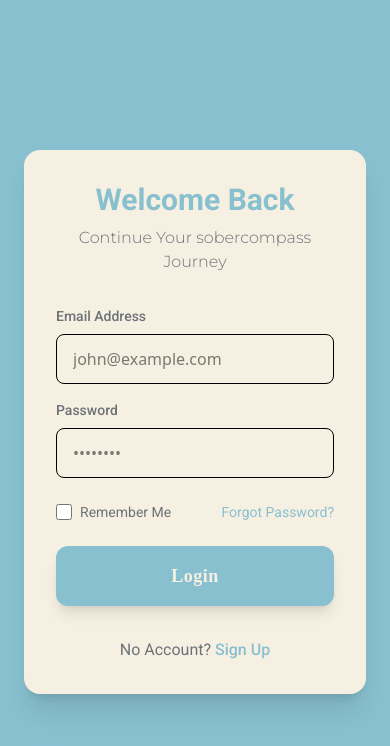
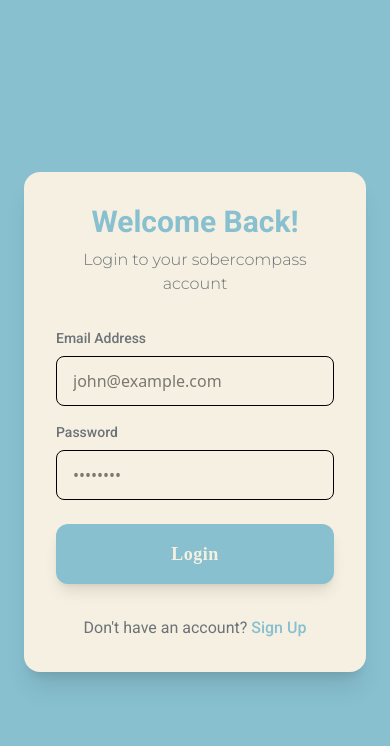
Before and after one commit to rashad3412/sobercompass, a React (Vite) app: page /login in a window 390 px wide. Shown: the top 746 px of the page. Built offline with nearby package versions, Linux system fonts and the light colour scheme.

Commit message:
added backend

```diff
--- /dev/null
+++ b/sobercompass-backend/app.js
@@ -0,0 +1,21 @@
+// backend/app.js
+const express = require("express");
+const cors = require("cors"); // To handle cross-origin requests, if needed
+const authRoutes = require("./routes/authRoutes"); // Import the routes
+
+const app = express();
+
+// Middleware to parse JSON request bodies
+app.use(express.json());
+
+// Enable CORS if necessary
+app.use(cors());
+
+// Register routes
+app.use("/auth", authRoutes); // "/auth" will be the base route for your auth operations
+
+// Start the server
+const PORT = process.env.PORT || 5001;
+app.listen(PORT, () => {
+  console.log(`Server running on port ${PORT}`);
+});
--- /dev/null
+++ b/sobercompass-backend/models/User.js
@@ -0,0 +1,26 @@
+const mongoose = require("mongoose");
+
+const userSchema = new mongoose.Schema(
+  {
+    fullName: {
+      type: String,
+      required: [true, "Full name is required"], // Make sure this is required
+    },
+    email: {
+      type: String,
+      required: [true, "Email is required"],
+      unique: true,
+    },
+    password: {
+      type: String,
+      required: [true, "Password is required"],
+    },
+  },
+  {
+    timestamps: true,
+  }
+);
+
+const User = mongoose.model("User", userSchema);
+
+module.exports = User;
--- /dev/null
+++ b/sobercompass-backend/routes/authRoutes.js
@@ -0,0 +1,39 @@
+const express = require("express");
+const bcrypt = require("bcryptjs");
+const User = require("./models/User"); // Ensure your User model is correctly imported
+const router = express.Router();
+
+router.post("/register", async (req, res) => {
+  const { fullName, email, password } = req.body;
+
+  if (!fullName || !email || !password) {
+    return res.status(400).json({ message: "Please provide all fields." });
+  }
+
+  try {
+    // Check if the user already exists by email
+    const existingUser = await User.findOne({ email });
+    if (existingUser) {
+      return res.status(400).json({ message: "User already exists!" });
+    }
+
+    // Hash the password
+    const hashedPassword = await bcrypt.hash(password, 10);
+
+    // Create a new user
+    const newUser = new User({
+      fullName,
+      email,
+      password: hashedPassword,
+    });
+
+    // Save the new user to the database
+    await newUser.save();
+    res.status(201).json({ message: "User created successfully" });
+  } catch (error) {
+    console.error("Error:", error);
+    res.status(500).json({ message: "Server error." });
+  }
+});
+
+module.exports = router;
--- a/src/pages/LoginScreen.jsx
+++ b/src/pages/LoginScreen.jsx
@@ -1,37 +1,74 @@
-import React from "react";
-import { Link } from "react-router-dom";
+import React, { useState } from "react";
+import { Link, useNavigate } from "react-router-dom";
 
 const LoginScreen = () => {
+  const [formData, setFormData] = useState({
+    email: "",
+    password: "",
+  });
+  const [error, setError] = useState(null);
+  const [loading, setLoading] = useState(false);
+  const navigate = useNavigate();
+
+  const handleChange = (e) => {
+    const { name, value } = e.target;
+    setFormData({
+      ...formData,
+      [name]: value,
+    });
+  };
+
+  const handleSubmit = async (e) => {
+    e.preventDefault();
+    setLoading(true);
+    setError(null);
+
+    if (!formData.email || !formData.password) {
+      setError("Please fill out all fields.");
+      setLoading(false);
+      return;
+    }
+
+    try {
+      const response = await fetch("/auth/login", {
+        method: "POST",
+        headers: {
+          "Content-Type": "application/json",
+        },
+        body: JSON.stringify(formData),
+      });
+
+      const data = await response.json();
+      setLoading(false);
+
+      if (response.ok) {
+        localStorage.setItem("token", data.token);
+        console.log("Login successful:", data);
+        navigate("/dashboard");
+      } else {
+        setError(data.message);
+      }
+    } catch (err) {
+      setLoading(false);
+      setError("Something went wrong. Please try again.");
+    }
+  };
+
   return (
     <section className="min-h-screen bg-teal flex items-center justify-center p-6 relative overflow-hidden">
-      {/* Core Value Decorations */}
-      {["Anchor", "Awaken", "Navigate", "Renew", "Thrive"].map(
-        (word, index) => (
-          <span
-            key={word}
-            className="absolute opacity-10 text-teal font-bold text-xl md:text-3xl pointer-events-none"
-            style={{
-              top: `${15 + index * 18}%`,
-              left: index % 2 === 0 ? "3%" : "87%",
-              transform: `rotate(${index % 2 === 0 ? "-8deg" : "12deg"})`,
-            }}
-          >
-            {word}
-          </span>
-        )
-      )}
-
       <div className="bg-cream rounded-2xl shadow-xl p-8 md:p-12 w-full max-w-md z-10">
         <header className="mb-8 text-center">
           <h1 className="text-3xl md:text-4xl font-bold text-teal mb-2 font-roboto">
-            Welcome Back
+            Welcome Back!
           </h1>
-          <p className="text-gray text-md md:text-xl font-light font-montserrat">
-            Continue Your sobercompass Journey
+          <p className="text-gray text:md md:text-xl font-light font-montserrat">
+            Login to your sobercompass account
           </p>
         </header>
 
-        <form className="space-y-6">
+        {error && <p className="text-red-500 text-center mb-4">{error}</p>}
+
+        <form className="space-y-6" onSubmit={handleSubmit}>
           <div className="space-y-4">
             <div>
               <label className="block text-gray text-sm font-medium mb-2 font-roboto">
@@ -39,6 +76,9 @@
               </label>
               <input
                 type="email"
+                name="email"
+                value={formData.email}
+                onChange={handleChange}
                 className="w-full px-4 py-3 rounded-lg border border-gray-200 focus:border-teal focus:ring-2 focus:ring-teal/30 transition"
                 placeholder="john@example.com"
               />
@@ -50,41 +90,25 @@
               </label>
               <input
                 type="password"
+                name="password"
+                value={formData.password}
+                onChange={handleChange}
                 className="w-full px-4 py-3 rounded-lg border border-gray-200 focus:border-teal focus:ring-2 focus:ring-teal/30 transition"
                 placeholder="••••••••"
               />
             </div>
           </div>
 
-          <div className="flex justify-between items-center mb-6">
-            <div className="flex items-center">
-              <input
-                type="checkbox"
-                id="remember"
-                className="w-4 h-4 border-gray-300 rounded text-teal focus:ring-teal"
-              />
-              <label
-                htmlFor="remember"
-                className="ml-2 text-sm text-gray font-roboto"
-              >
-                Remember Me
-              </label>
-            </div>
-            <Link
-              to="/forgot-password"
-              className="text-sm text-teal hover:underline font-roboto"
-            >
-              Forgot Password?
-            </Link>
-          </div>
-
-          <button className="w-full bg-teal text-cream py-4 px-6 rounded-xl font-bold hover:bg-teal-dark transition-colors shadow-lg font-poppins text-lg tracking-wide">
-            Login
+          <button
+            className="w-full bg-teal text-cream py-4 px-6 rounded-xl font-bold text-lg tracking-wide hover:bg-teal-dark transition-colors shadow-lg font-poppins"
+            disabled={loading}
+          >
+            {loading ? "Logging In..." : "Login"}
           </button>
         </form>
 
         <p className="text-center mt-8 text-gray font-roboto">
-          No Account?{" "}
+          Don't have an account?{" "}
           <Link to="/signup" className="text-teal font-medium hover:underline">
             Sign Up
           </Link>
--- a/src/pages/SignUpScreen.jsx
+++ b/src/pages/SignUpScreen.jsx
@@ -1,7 +1,50 @@
-import React from "react";
+import React, { useState } from "react";
 import { Link } from "react-router-dom";
 
 const SignUpScreen = () => {
+  const [formData, setFormData] = useState({
+    fullName: "",
+    email: "",
+    password: "",
+  });
+
+  const [loading, setLoading] = useState(false);
+  const [error, setError] = useState(null);
+
+  const handleChange = (e) => {
+    const { name, value } = e.target;
+    setFormData({
+      ...formData,
+      [name]: value,
+    });
+  };
+
+  const handleSubmit = async (e) => {
+    e.preventDefault();
+    setLoading(true);
+    setError(null);
+
+    const response = await fetch("/auth/register", {
+      method: "POST",
+      headers: {
+        "Content-Type": "application/json",
+      },
+      body: JSON.stringify(formData), // Sends fullName, email, and password
+    });
+
+    const data = await response.json(); // Get the response from the backend
+    setLoading(false); // Stop loading
+
+    if (response.ok) {
+      console.log("User registered:", data);
+      // Optionally, redirect to login page after successful registration
+      // navigate("/login");
+    } else {
+      console.error("Error registering:", data.message);
+      setError(data.message); // Show error from backend
+    }
+  };
+
   return (
     <section className="min-h-screen bg-teal flex items-center justify-center p-6 relative overflow-hidden">
       <div className="bg-cream rounded-2xl shadow-xl p-8 md:p-12 w-full max-w-md z-10">
@@ -14,17 +57,17 @@
           </p>
         </header>
 
-        <form className="space-y-6">
+        <form className="space-y-6" onSubmit={handleSubmit}>
           <div className="space-y-4">
             <div>
-              <label
-                className="block text-gray text-sm font-medium mb-2 font-roboto
-              "
-              >
+              <label className="block text-gray text-sm font-medium mb-2 font-roboto">
                 Full Name
               </label>
               <input
                 type="text"
+                name="fullName"
+                value={formData.fullName}
+                onChange={handleChange}
                 className="w-full px-4 py-3 rounded-lg border border-gray-200 focus:border-teal focus:ring-2 focus:ring-teal/30 transition"
                 placeholder="John Doe"
               />
@@ -36,6 +79,9 @@
               </label>
               <input
                 type="email"
+                name="email"
+                value={formData.email}
+                onChange={handleChange}
                 className="w-full px-4 py-3 rounded-lg border border-gray-200 focus:border-teal focus:ring-2 focus:ring-teal/30 transition"
                 placeholder="john@example.com"
               />
@@ -47,23 +93,32 @@
               </label>
               <input
                 type="password"
+                name="password"
+                value={formData.password}
+                onChange={handleChange}
                 className="w-full px-4 py-3 rounded-lg border border-gray-200 focus:border-teal focus:ring-2 focus:ring-teal/30 transition"
                 placeholder="••••••••"
               />
             </div>
           </div>
 
-          <button className="w-full bg-teal text-cream py-4 px-6 rounded-xl font-bold text-lg tracking-wide hover:bg-teal-dark transition-colors shadow-lg font-poppins ">
-            Create Account
+          {error && <p className="text-red-500 text-sm mt-2">{error}</p>}
+
+          <button
+            type="submit"
+            className="w-full py-3 mt-6 text-white bg-teal rounded-lg focus:ring-2 focus:ring-teal/30"
+            disabled={loading}
+          >
+            {loading ? "Creating..." : "Sign Up"}
           </button>
+
+          <p className="text-center text-sm mt-4 text-gray">
+            Already have an account?{" "}
+            <Link to="/login" className="text-teal-600 hover:underline">
+              Login here
+            </Link>
+          </p>
         </form>
-
-        <p className="text-center mt-8 text-gray font-roboto">
-          Already have an account?{" "}
-          <Link to="/login" className="text-teal font-medium hover:underline">
-            Login
-          </Link>
-        </p>
       </div>
     </section>
   );
```
Also changed, not shown: sobercompass-backend/package.json (added, +24 -0 lines), sobercompass-backend/server.js (added, +98 -0 lines), 2 other files (tests, documents, lock files or other folders).
